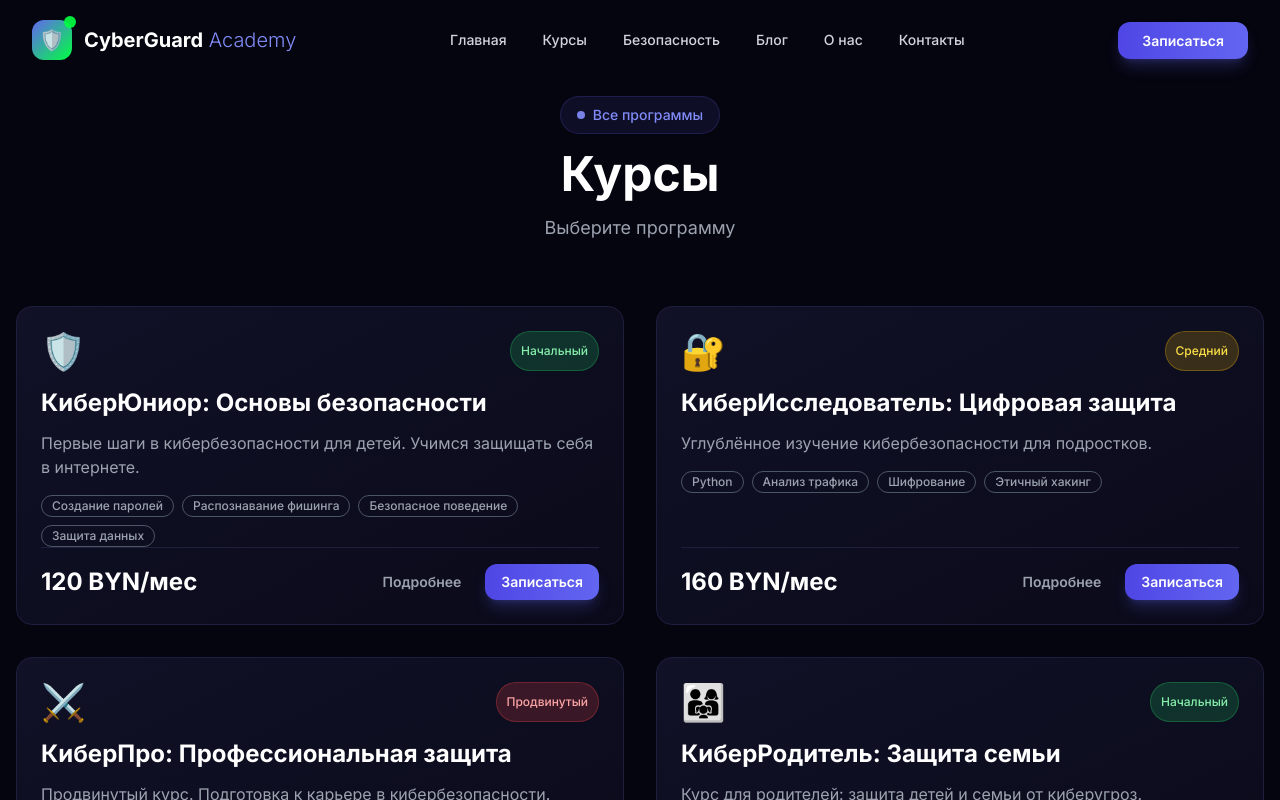
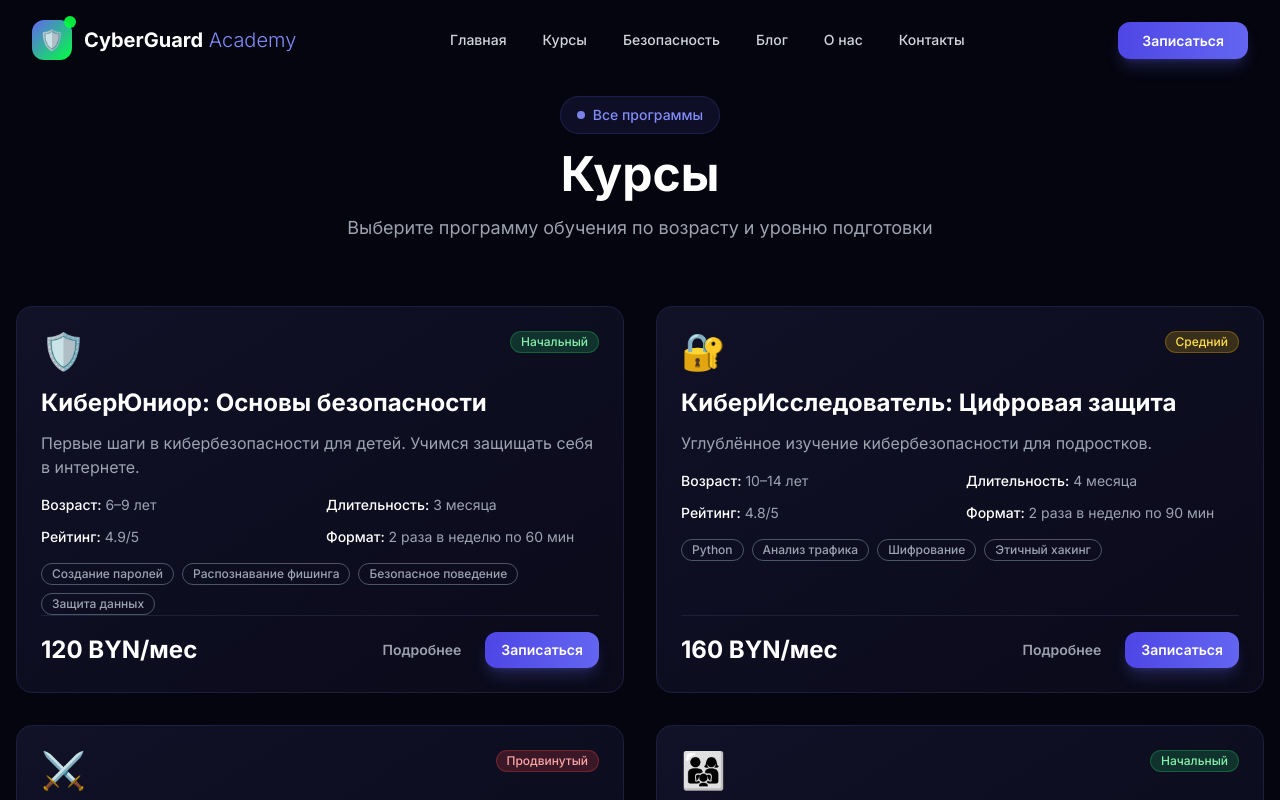
Before and after one commit to mam37bez/cyberguard-academy, a Next.js app: page /courses in a window 1280 px wide. Shown: the top 800 px of the page. Built offline with nearby package versions, Linux system fonts and the light colour scheme.

Commit message:
Improve courses listing page

```diff
--- a/src/app/courses/page.tsx
+++ b/src/app/courses/page.tsx
@@ -9,20 +9,21 @@ import { formatPrice } from '@/lib/utils';
 
 export const metadata: Metadata = {
   title: 'Курсы',
-  description: 'Курсы CyberGuard Academy по кибербезопасности для детей, подростков и родителей: базовый, средний и продвинутый уровни.',
+  description:
+    'Курсы CyberGuard Academy по кибербезопасности для детей, подростков и родителей: базовый, средний и продвинутый уровни.',
   alternates: {
     canonical: 'https://cyberguard-academy.vercel.app/courses',
   },
 };
 
 export default function CoursesPage() {
-  const ll: Record<string, string> = {
+  const levelLabels: Record<string, string> = {
     beginner: 'Начальный',
     intermediate: 'Средний',
     advanced: 'Продвинутый',
   };
 
-  const lc: Record<string, string> = {
+  const levelColors: Record<string, 'success' | 'warning' | 'danger'> = {
     beginner: 'success',
     intermediate: 'warning',
     advanced: 'danger',
@@ -31,17 +32,39 @@ export default function CoursesPage() {
   return (
     <div className="pt-24 pb-16">
       <div className="max-w-7xl mx-auto px-4">
-        <SectionHeading badge="Все программы" title="Курсы" subtitle="Выберите программу" />
+        <SectionHeading
+          badge="Все программы"
+          title="Курсы"
+          subtitle="Выберите программу обучения по возрасту и уровню подготовки"
+        />
+
         <div className="grid grid-cols-1 lg:grid-cols-2 gap-8">
           {courses.map((c) => (
             <Card key={c.id} variant="gradient" className="flex flex-col">
               <CardContent>
-                <div className="flex justify-between mb-4">
+                <div className="flex justify-between items-start mb-4">
                   <span className="text-4xl">{c.icon}</span>
-                  <Badge variant={lc[c.level] as any}>{ll[c.level]}</Badge>
+                  <Badge variant={levelColors[c.level]}>{levelLabels[c.level]}</Badge>
                 </div>
+
                 <h2 className="text-2xl font-bold text-white mb-3">{c.title}</h2>
                 <p className="text-gray-400 mb-4">{c.description}</p>
+
+                <div className="grid grid-cols-2 gap-3 mb-4 text-sm">
+                  <div className="text-gray-400">
+                    <span className="text-white font-medium">Возраст:</span> {c.ageGroup}
+                  </div>
+                  <div className="text-gray-400">
+                    <span className="text-white font-medium">Длительность:</span> {c.duration}
+                  </div>
+                  <div className="text-gray-400">
+                    <span className="text-white font-medium">Рейтинг:</span> {c.rating}/5
+                  </div>
+                  <div className="text-gray-400">
+                    <span className="text-white font-medium">Формат:</span> {c.schedule}
+                  </div>
+                </div>
+
                 <div className="flex flex-wrap gap-2">
                   {c.skills.map((s) => (
                     <Badge key={s} variant="outline" size="sm">
@@ -50,14 +73,22 @@ export default function CoursesPage() {
                   ))}
                 </div>
               </CardContent>
-              <CardFooter className="mt-auto flex justify-between items-center">
-                <span className="text-2xl font-bold text-white">{formatPrice(c.price)}/мес</span>
+
+              <CardFooter className="mt-auto flex justify-between items-center gap-4">
+                <span className="text-2xl font-bold text-white">
+                  {formatPrice(c.price)}/мес
+                </span>
+
                 <div className="flex gap-2">
                   <Link href={'/courses/' + c.slug}>
-                    <Button variant="ghost" size="sm">Подробнее</Button>
+                    <Button variant="ghost" size="sm">
+                      Подробнее
+                    </Button>
                   </Link>
                   <Link href="/enrollment">
-                    <Button variant="primary" size="sm">Записаться</Button>
+                    <Button variant="primary" size="sm">
+                      Записаться
+                    </Button>
                   </Link>
                 </div>
               </CardFooter>
```
